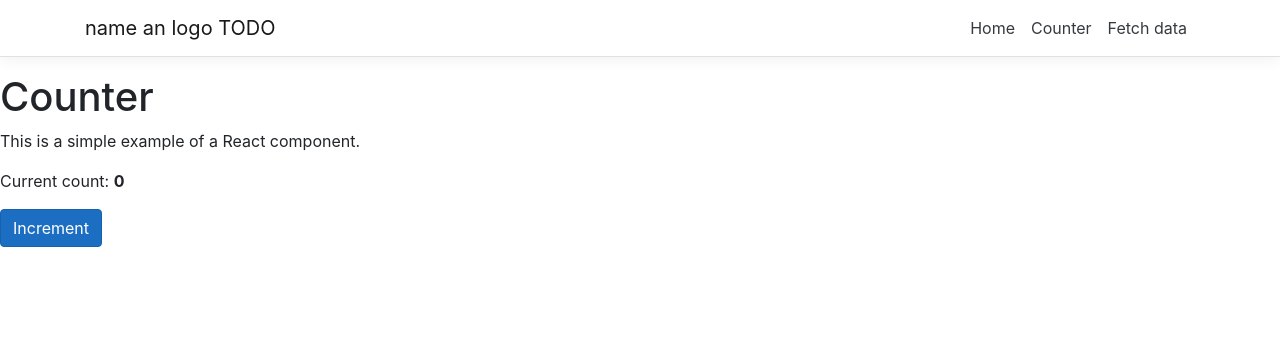
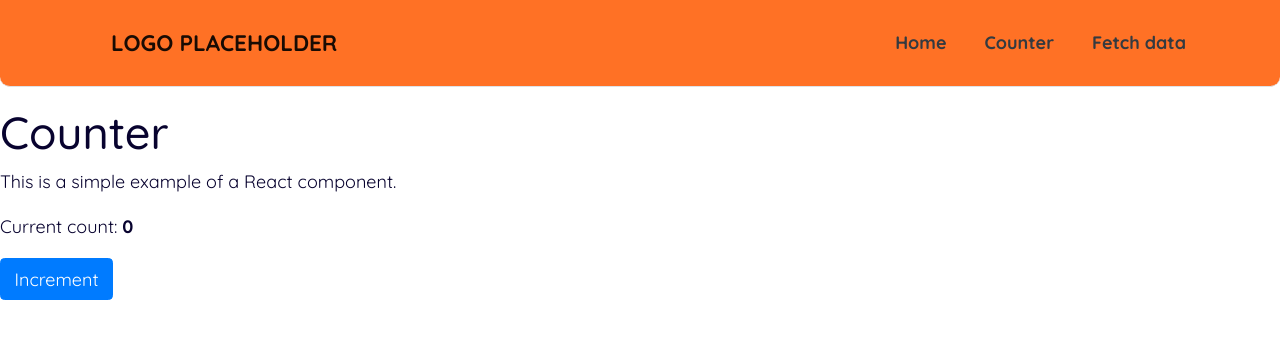
Before and after one commit to emiliaolteanu13/PetResq, a React (Create React App) app in the folder el-proyecte-grande/el-proyecte-grande/ClientApp/: page /counter in a window 1280 px wide. Shown: the top 338 px of the page. Built offline with nearby package versions, Linux system fonts and the light colour scheme.

Commit message:
Edited Navbar with functionalities and style

```diff
--- a/el-proyecte-grande/el-proyecte-grande/ClientApp/src/components/NavMenu.css
+++ /dev/null
@@ -1,18 +0,0 @@
-a.navbar-brand {
-  white-space: normal;
-  text-align: center;
-  word-break: break-all;
-}
-
-html {
-  font-size: 14px;
-}
-@media (min-width: 768px) {
-  html {
-    font-size: 16px;
-  }
-}
-
-.box-shadow {
-  box-shadow: 0 .25rem .75rem rgba(0, 0, 0, .05);
-}
--- a/el-proyecte-grande/el-proyecte-grande/ClientApp/src/components/NavMenu.js
+++ b/el-proyecte-grande/el-proyecte-grande/ClientApp/src/components/NavMenu.js
@@ -1,7 +1,6 @@
 import React, { Component } from 'react';
 import { Collapse, Container, Navbar, NavbarBrand, NavbarToggler, NavItem, NavLink } from 'reactstrap';
 import { Link } from 'react-router-dom';
-import './NavMenu.css';
 
 export class NavMenu extends Component {
   static displayName = NavMenu.name;
@@ -26,7 +25,7 @@ export class NavMenu extends Component {
       <header>
         <Navbar className="navbar-expand-sm navbar-toggleable-sm ng-white border-bottom box-shadow mb-3" light>
           <Container>
-            <NavbarBrand tag={Link} to="/">name an logo TODO</NavbarBrand>
+            <NavbarBrand tag={Link} to="/">LOGO PLACEHOLDER</NavbarBrand>
             <NavbarToggler onClick={this.toggleNavbar} className="mr-2" />
             <Collapse className="d-sm-inline-flex flex-sm-row-reverse" isOpen={!this.state.collapsed} navbar>
               <ul className="navbar-nav flex-grow">
--- a/el-proyecte-grande/el-proyecte-grande/ClientApp/src/custom.css
+++ b/el-proyecte-grande/el-proyecte-grande/ClientApp/src/custom.css
@@ -1,14 +1,58 @@
-/* Provide sufficient contrast against white background */
-a {
-  color: #0366d6;
+@import url('https://fonts.googleapis.com/css2?family=Quicksand:wght@300;400;500;600;700&display=swap');
+
+
+/*
+///#D468B2
+///#FF7125
+///#08032F
+///#4985F4
+///#BEBEDB
+*/
+
+
+/* base styles */
+* {
+  margin: 0;
+  font-family: "Quicksand";
+  color: #08032F;
+  font-size: large;
 }
 
-code {
-  color: #E01A76;
+/* Navbar Style */
+.navbar {
+  padding: 20px;
+  display: flex;
+  align-items: center;
+  max-width: 100%;
+  margin: 0 auto;
+  background-color: #FF7125;
+  border-bottom-left-radius: 10px;
+  border-bottom-right-radius: 10px;
+
 }
 
-.btn-primary {
-  color: #fff;
-  background-color: #1b6ec2;
-  border-color: #1861ac;
+.navbar a {
+  font-weight: bold;
+  color: #08032F;
+  margin-left: 20px;
+  text-decoration: none;
+  padding: 6px;
 }
+
+.navbar a:hover {
+  font-weight: bold;
+  background-color: #4985F4;
+  color: #FF7125;
+  text-decoration-color: #FF7125;
+  margin-left: 20px;
+  padding: 6px;
+  border-radius: 10px;
+}
+
+.content {
+  max-width: 600px;
+  margin: 40px auto;
+  padding: 20px;
+}
+
+/* Home Style */
```
